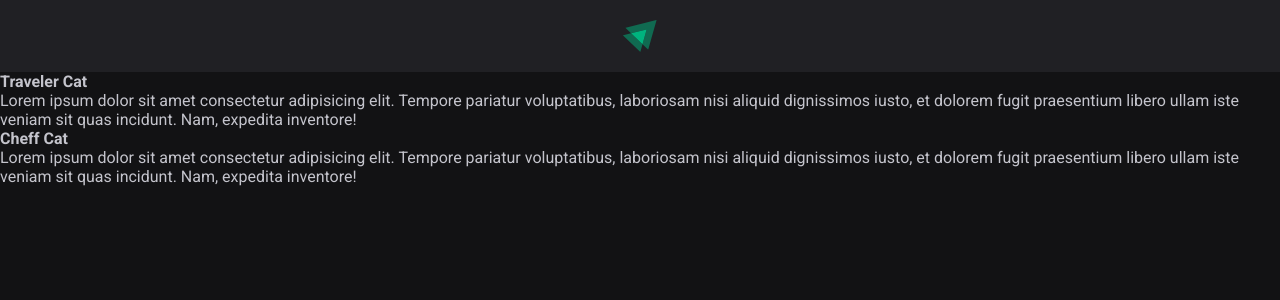
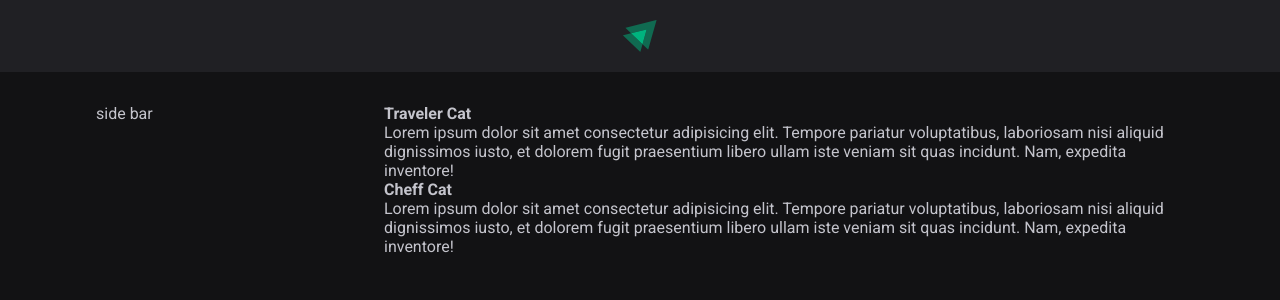
Before and after one commit to sdrashen/01-fundamentos-reactjs, a React (Vite) app: page / in a window 1280 px wide. Shown: the top 300 px of the page. Built offline with nearby package versions, Linux system fonts and the light colour scheme.

Commit message:
style: App.module.css

```diff
--- a/src/App.jsx
+++ b/src/App.jsx
@@ -1,18 +1,27 @@
 import { Post } from './Post'
 import { Header } from './components/Header'
+import styles from './App.module.css'
+
 import './global.css'
 
 export function App() {
   return (
     <div>
       <Header/>
+      <div className={styles.wrapper}>
+        <aside>
+          side bar
+        </aside>
+        <main>
+          <Post
+          author="Traveler Cat"
+          content="Lorem ipsum dolor sit amet consectetur adipisicing elit. Tempore pariatur voluptatibus, laboriosam nisi aliquid dignissimos iusto, et dolorem fugit praesentium libero ullam iste veniam sit quas incidunt. Nam, expedita inventore!"/>
+          <Post
+          author="Cheff Cat"
+          content="Lorem ipsum dolor sit amet consectetur adipisicing elit. Tempore pariatur voluptatibus, laboriosam nisi aliquid dignissimos iusto, et dolorem fugit praesentium libero ullam iste veniam sit quas incidunt. Nam, expedita inventore!"/>
+        </main>
+      </div>
 
-      <Post
-        author="Traveler Cat"
-        content="Lorem ipsum dolor sit amet consectetur adipisicing elit. Tempore pariatur voluptatibus, laboriosam nisi aliquid dignissimos iusto, et dolorem fugit praesentium libero ullam iste veniam sit quas incidunt. Nam, expedita inventore!"/>
-      <Post
-        author="Cheff Cat"
-        content="Lorem ipsum dolor sit amet consectetur adipisicing elit. Tempore pariatur voluptatibus, laboriosam nisi aliquid dignissimos iusto, et dolorem fugit praesentium libero ullam iste veniam sit quas incidunt. Nam, expedita inventore!"/>
     </div>
   )
 }
--- /dev/null
+++ b/src/App.module.css
@@ -0,0 +1,9 @@
+.wrapper {
+  max-width: 70rem;
+  margin: 2rem auto;
+  padding: 0 1rem;
+  display: grid;
+  grid-template-columns: 256px 1fr;
+  gap: 2rem;
+  align-items: flex-start;
+}
```
